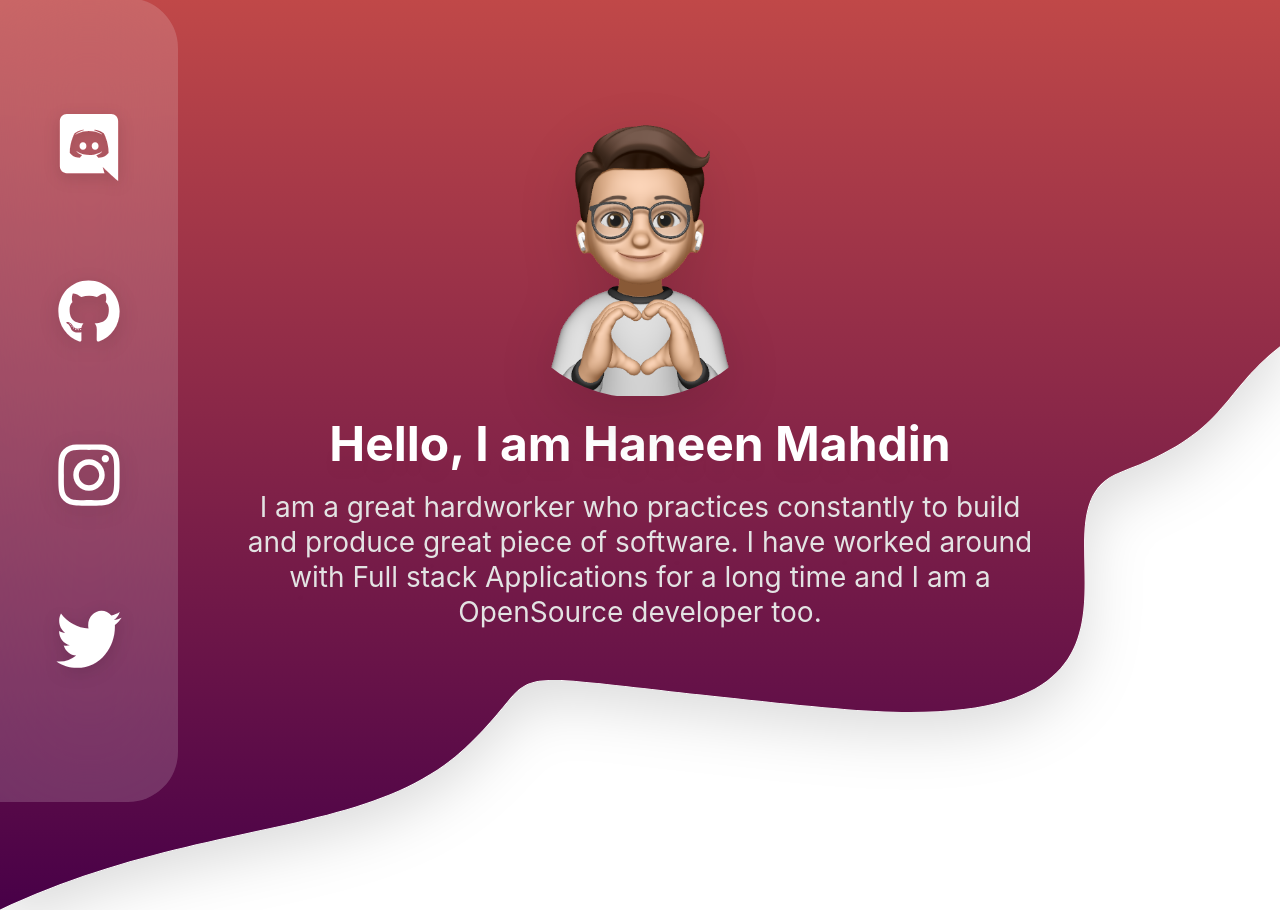
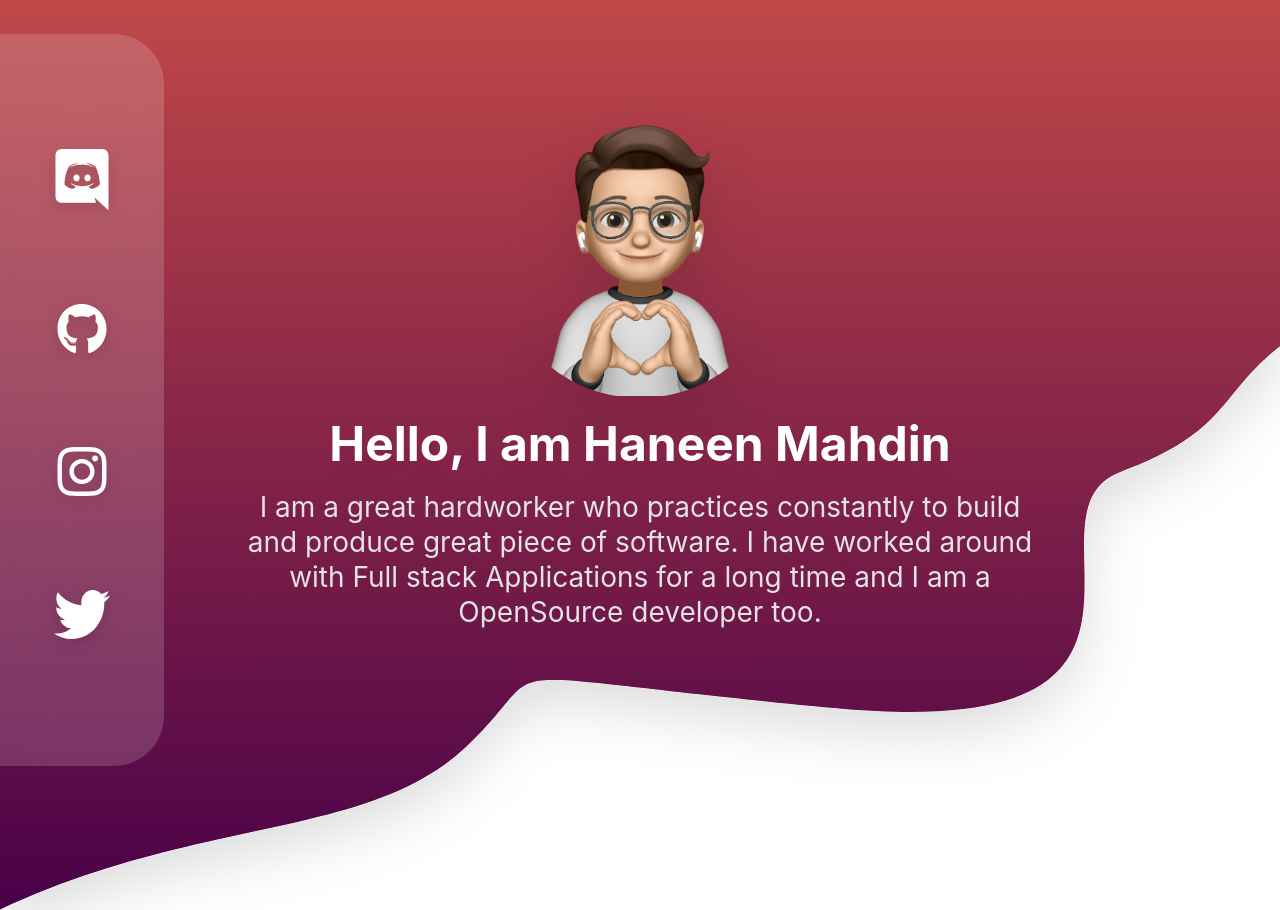
Before and after one commit to haneenmahd/haneenmahd.github.io, a React (Vite) app: page / in a window 1280 px wide. Built offline with nearby package versions, Linux system fonts and the light colour scheme.

Commit message:
link specific icons to links

```diff
--- a/src/components/Links.jsx
+++ b/src/components/Links.jsx
@@ -1,8 +1,8 @@
 import styled from "styled-components";
-import discordIcon from "../assets/svg/discord.svg";
-import githubIcon from "../assets/svg/github.svg";
-import instagramIcon from "../assets/svg/instagram.svg";
-import twitterIcon from "../assets/svg/twitter.svg";
+import DiscordIcon from "../assets/jsx/Discord";
+import GithubIcon from "../assets/jsx/Github";
+import InstagramIcon from "../assets/jsx/Instagram";
+import TwitterIcon from "../assets/jsx/Twitter";
 
 const LinksContainer = styled.div`
     position: fixed;
@@ -35,19 +35,19 @@ export default function Links() {
     return (
         <LinksContainer>
             <Link>
-                <LinkIcon src={discordIcon} alt="Discord channel of Haneen Mahdin" />
+                <DiscordIcon />
             </Link>
 
             <Link>
-                <LinkIcon src={githubIcon} alt="GitHub profile of Haneen Mahdin" />
+                <GithubIcon />
             </Link>
 
             <Link>
-                <LinkIcon src={instagramIcon} alt="Instagram profile of Haneen Mahdin" />
+                <InstagramIcon />
             </Link>
 
             <Link>
-                <LinkIcon src={twitterIcon} alt="Twitter handle of Haneen Mahdin" />
+                <TwitterIcon />
             </Link>
         </LinksContainer>
     );
```
